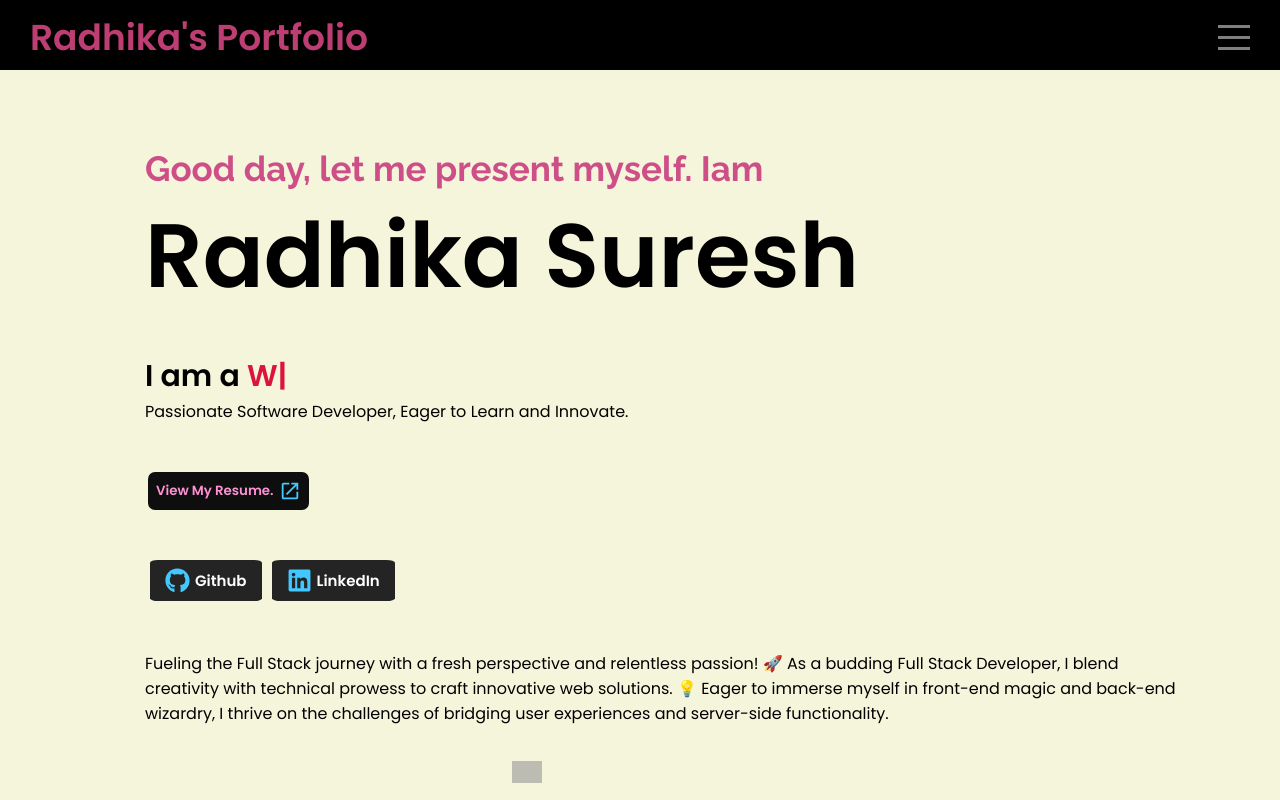
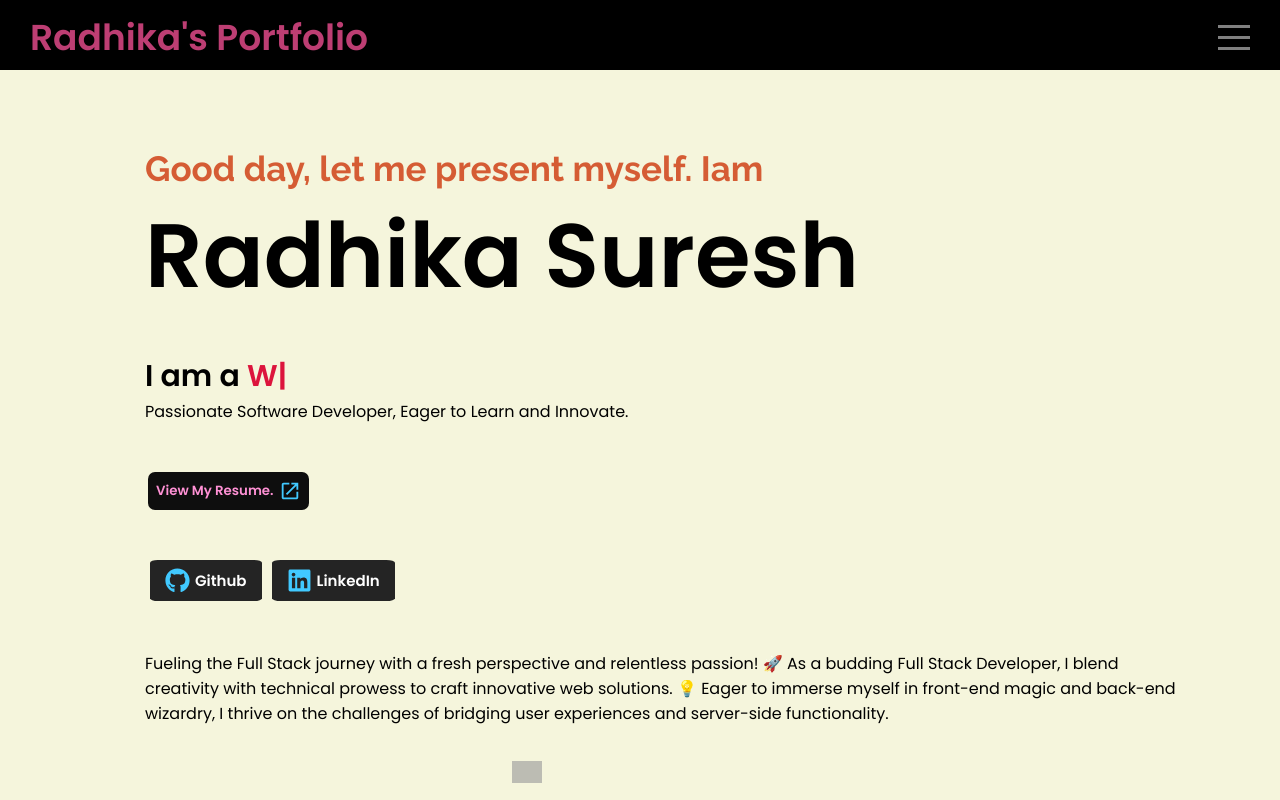
Before and after one commit to Radhikasuresh/My-Portfolio, a React (Create React App) app: page / in a window 1280 px wide. Shown: the top 800 px of the page. Built offline with nearby package versions, Linux system fonts and the light colour scheme; grey boxes are pictures that could not be loaded.

Commit message:
introduction

```diff
--- a/src/components/intro/intro.scss
+++ b/src/components/intro/intro.scss
@@ -68,7 +68,7 @@
       h2 {
         font-size: 35px;
         font-family: "Raleway",sans-serif;
-        color: rgba(201, 56, 124, 0.884);
+        color: rgba(209, 71, 29, 0.884);
         font-weight: 700;
         margin-left: 45px;
         @include mobile{
```
